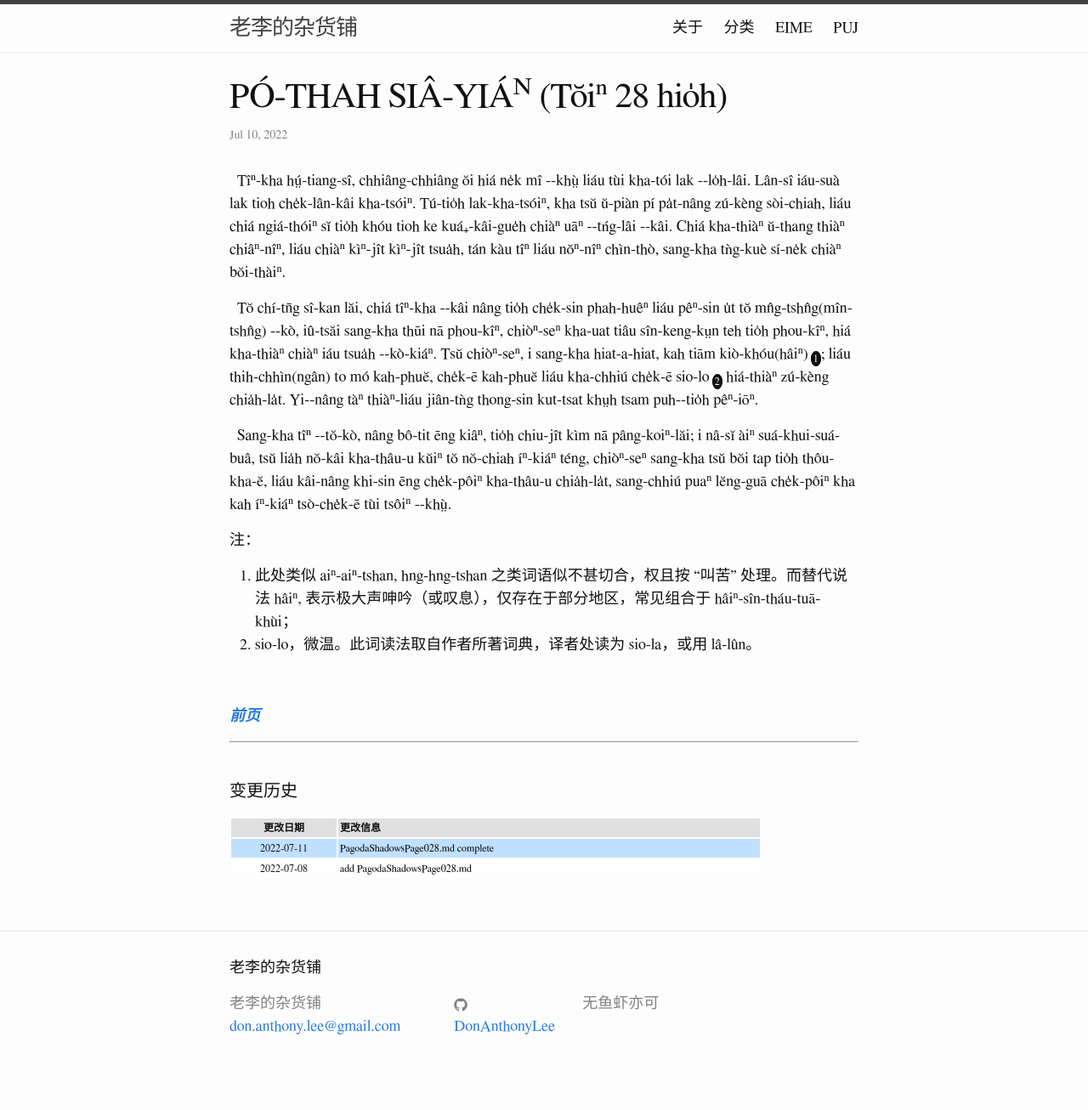
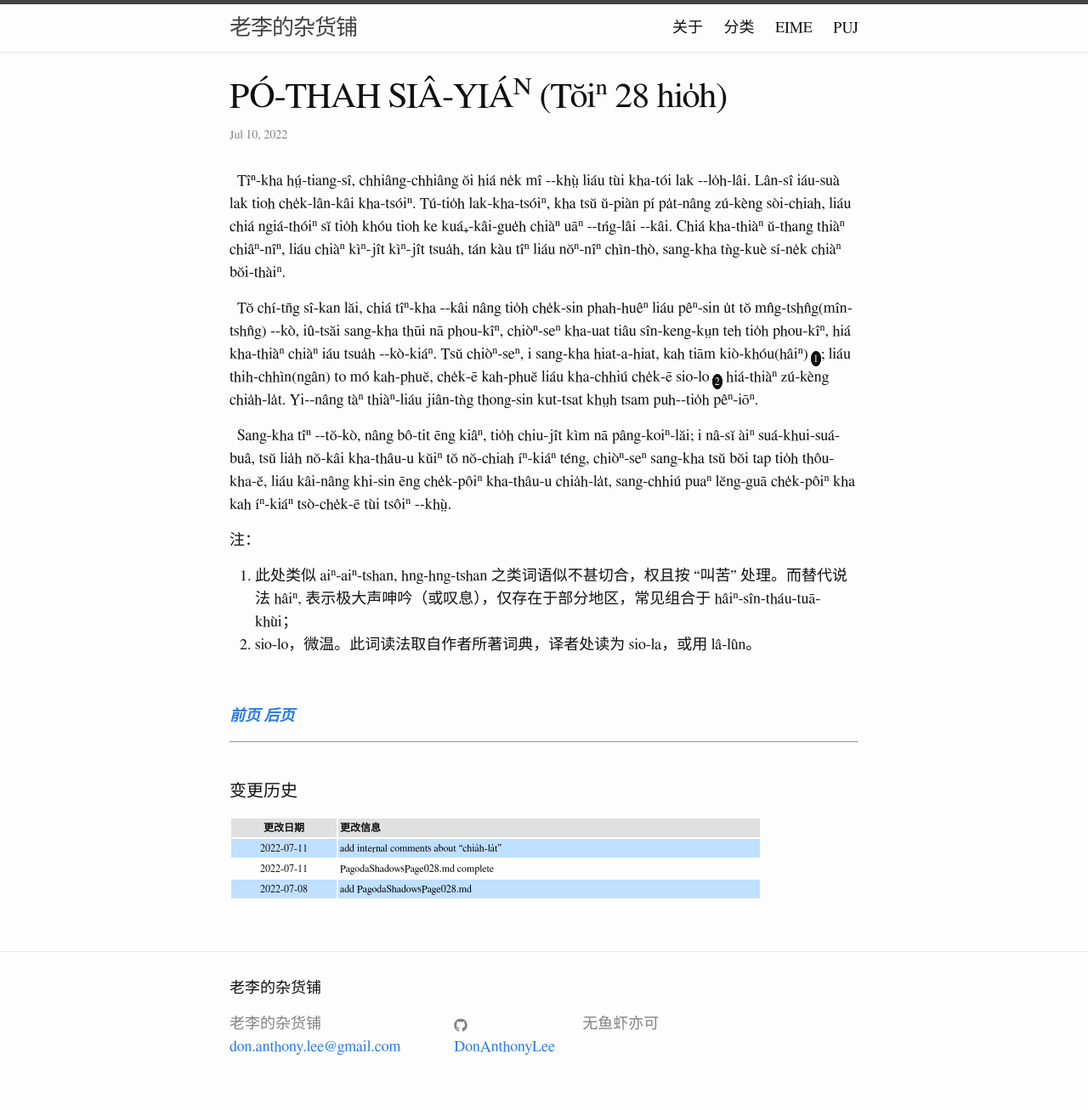
Before and after one commit to DonAnthonyLee/DonAnthonyLee.github.io, a Jekyll site: the page built from docs/puj/PagodaShadowsPage028.md, in a window 1280 px wide. Shown: the whole page at 85% size. Built offline with Jekyll 4.4.1, drawn with Linux system fonts in a browser that asks for light colours; some web fonts are replaced; before the commit the page ends 1282 px from its top, so only the background shows below that.

Commit message:
update changelog of PagodaShadowsPage028-029 (IGNORE_CHANGELOG)

```diff
--- a/docs/puj/PagodaShadowsPage028.md
+++ b/docs/puj/PagodaShadowsPage028.md
@@ -37,7 +37,7 @@
 <br>
 
 ***[前页](PagodaShadowsPage027.html)***
-<!-- ***[后页](PagodaShadowsPage029.html)*** -->
+***[后页](PagodaShadowsPage029.html)***
 
 ---
 <br>
@@ -48,5 +48,6 @@
 
 | 更改日期 | 更改信息 |
 | --- | --- |
+| 2022-07-11 | <a href="https://github.com/DonAnthonyLee/DonAnthonyLee.github.io/commit/0e1e7126fcd0b75dc202a91dddaf6c75fbfd789c" target="_blank">add internal comments about "chia̍h-la̍t"</a> |
 | 2022-07-11 | <a href="https://github.com/DonAnthonyLee/DonAnthonyLee.github.io/commit/bbe3de7be3807f2624c24e04e9e4e755f0e0f3f4" target="_blank">PagodaShadowsPage028.md complete</a> |
 | 2022-07-08 | <a href="https://github.com/DonAnthonyLee/DonAnthonyLee.github.io/commit/4efc250e2930b3d3dae4064c03d9bb60a69333d4" target="_blank">add PagodaShadowsPage028.md</a> |
```
Also changed, not shown: docs/puj/PagodaShadowsPage029.md (+4 -0 lines).
